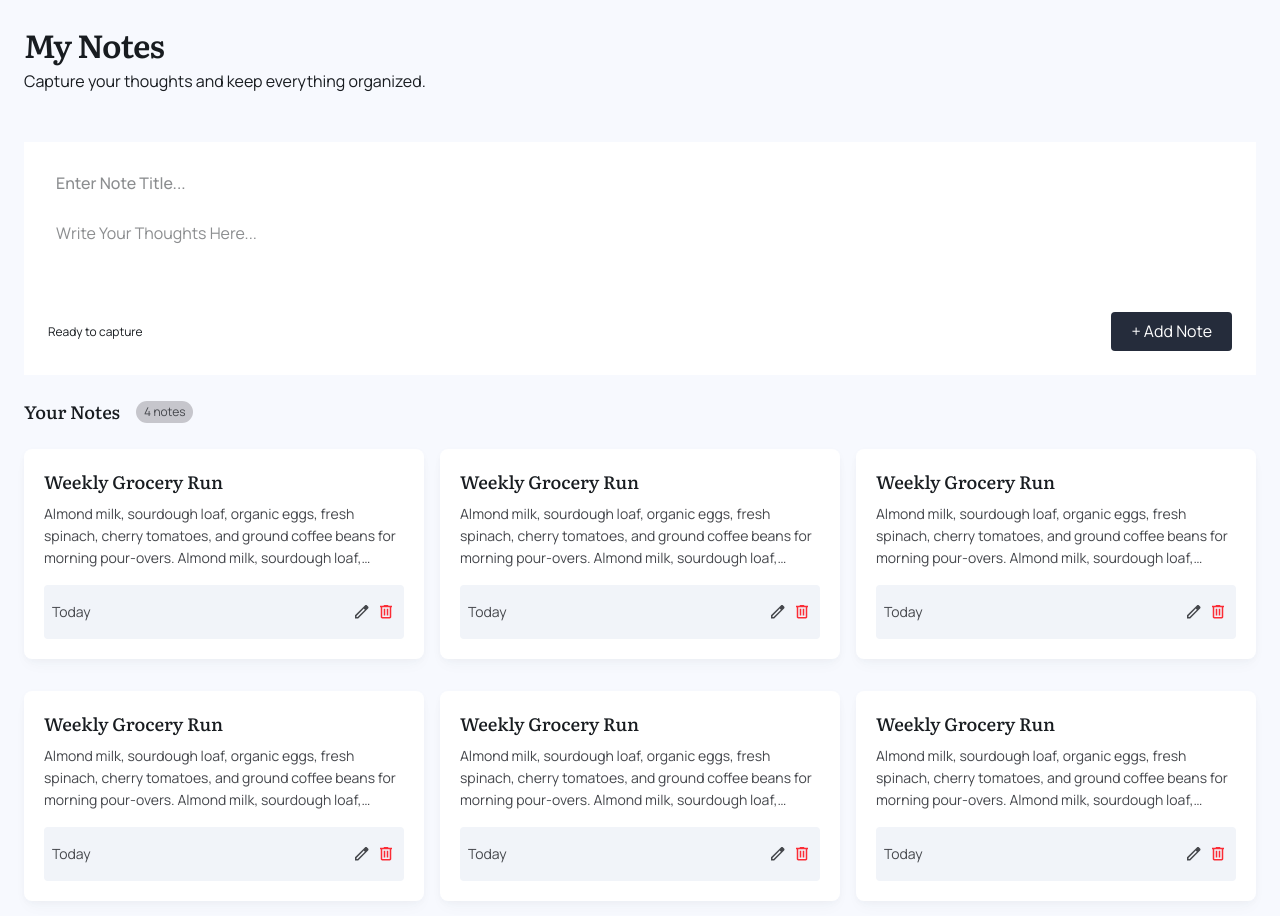
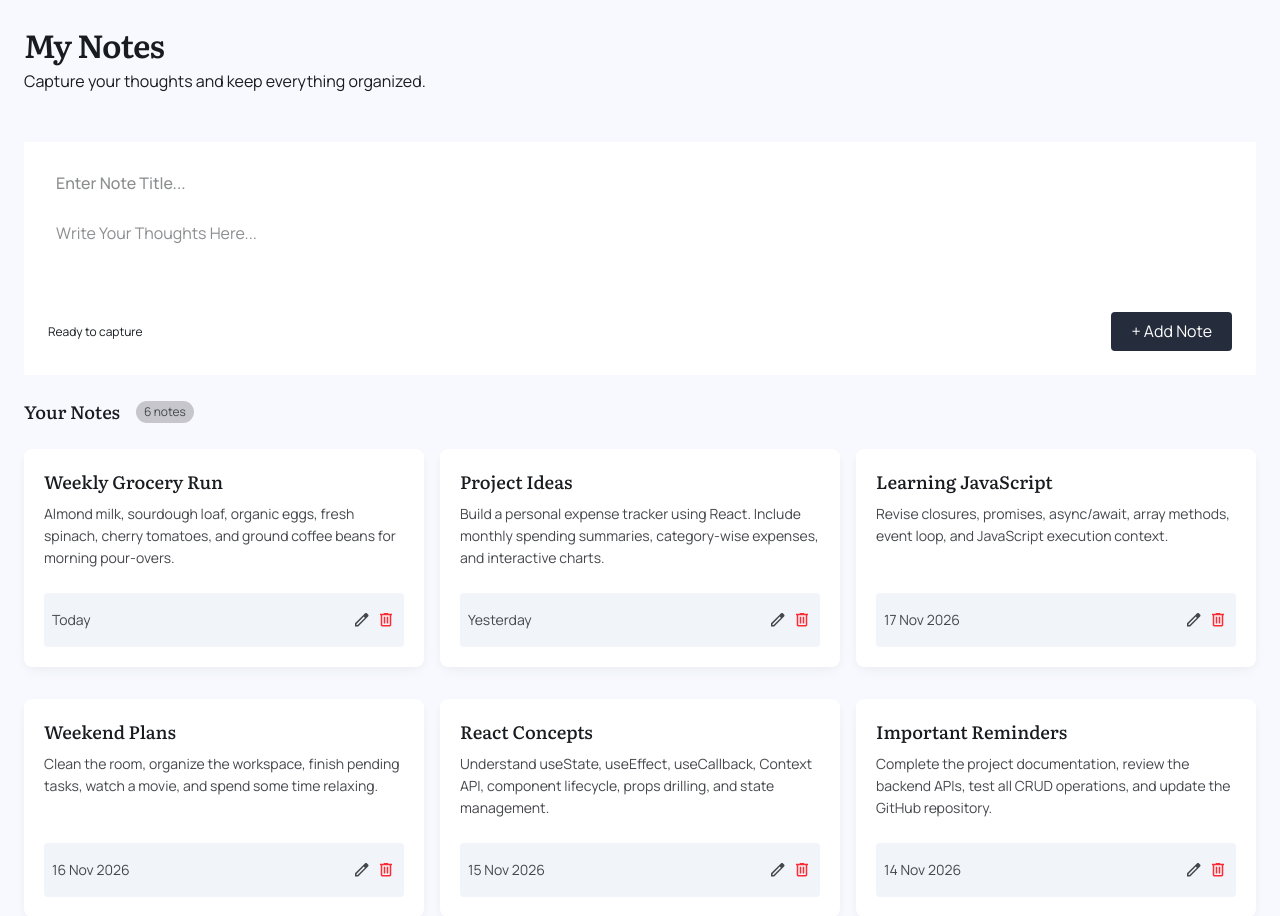
Before and after one commit to RitikGarg89/mern-notes-app, a React app in the folder frontend/: page / in a window 1280 px wide. Shown: the top 916 px of the page. Built offline with nearby package versions, Linux system fonts and the light colour scheme; the HTML template or start-up script is replaced by a standard one.

Commit message:
feat: add AddNote, NoteCard components and Home page view

```diff
--- a/frontend/src/components/AddNote.jsx
+++ b/frontend/src/components/AddNote.jsx
@@ -1,17 +1,39 @@
-import React from 'react'
+import React, { useState } from 'react'
 
 function AddNote() {
+
+    const [title, setTitle] = useState("");
+    const [description, setDescription] = useState("");
+
+    const handleSubmit = (e) => {
+        e.preventDefault();
+        if (!title.trim() || !description.trim()) {
+            return
+        }
+        const note = {
+            title,
+            description
+        }
+        setTitle('')
+        setDescription('')
+        console.log(note)
+    }
+
     return (
         <div className='max-w-full bg-surface p-space-lg'>
-            <form className='flex flex-col gap-space-md'>
+            <form onSubmit={handleSubmit} className='flex flex-col gap-space-md'>
                 <input
                     type="text"
+                    value={title}
+                    onChange={(e) => setTitle(e.target.value)}
                     className='text-headline-sm p-space-sm font-headline outline-none'
                     placeholder='Enter Note Title...'
 
                 />
                 <textarea
                     type="text"
+                    value={description}
+                    onChange={(e) => setDescription(e.target.value)}
                     className='text-body-lg p-space-sm font-sans resize-none h-20 outline-none'
                     placeholder='Write Your Thoughts Here...'
                 />
--- a/frontend/src/components/NoteCard.jsx
+++ b/frontend/src/components/NoteCard.jsx
@@ -1,19 +1,42 @@
 import React from 'react'
 
-function NoteCard() {
+function NoteCard({ id, title, description, createdAt }) {
+
+    function formatDate(dateString) {
+        const date = new Date(dateString);
+        const today = new Date();
+
+        const yesterday = new Date();
+        yesterday.setDate(today.getDate() - 1);
+
+        // Remove time and compare calendar dates
+        const format = (d) =>
+            `${d.getFullYear()}-${d.getMonth()}-${d.getDate()}`;
+
+        if (format(date) === format(today)) {
+            return "Today";
+        }
+
+        if (format(date) === format(yesterday)) {
+            return "Yesterday";
+        }
+
+        return new Intl.DateTimeFormat("en-IN", {
+            day: "numeric",
+            month: "short",
+            year: "numeric",
+        }).format(date);
+    }
+
+
     return (
-        <div className='bg-surface gap-space-sm mb-space-md rounded-lg shadow-card p-5'>
+        <div className='bg-surface gap-space-sm mb-space-md rounded-lg shadow-card p-5 flex flex-col justify-between'>
             <div className='flex flex-col gap-space-sm mb-space-md'>
-                <p className='font-headline text-headline-sm'>Weekly Grocery Run</p>
-                <p className='text-text-muted text-body-md  line-clamp-3'>Almond milk, sourdough loaf, organic eggs,
-                    fresh spinach, cherry tomatoes, and ground
-                    coffee beans for morning pour-overs.
-                    Almond milk, sourdough loaf, organic eggs,
-                    fresh spinach, cherry tomatoes, and ground
-                    coffee beans for morning pour-overs.</p>
+                <p className='font-headline text-headline-sm'>{title}</p>
+                <p className='text-text-muted text-body-md  line-clamp-3'>{description}</p>
             </div>
             <div className='py-space-md px-space-sm  bg-surface-low rounded-button flex justify-between items-center' >
-                <span className='text-text-muted text-body-md'>Today</span>
+                <span className='text-text-muted text-body-md'>{formatDate(createdAt)}</span>
                 <div className=' flex gap-1'>
                     <div className='h-full w-5 flex items-center justify-center'>
                         <svg width="14" height="14" viewBox="0 0 14 14" fill="none" xmlns="http://www.w3.org/2000/svg">
--- a/frontend/src/pages/Home.jsx
+++ b/frontend/src/pages/Home.jsx
@@ -4,6 +4,52 @@ import AddNote from '../components/AddNote'
 import NoteCard from '../components/NoteCard'
 
 function Home() {
+
+    const sampleNotes = [
+        {
+            id: 1,
+            title: "Weekly Grocery Run",
+            description:
+                "Almond milk, sourdough loaf, organic eggs, fresh spinach, cherry tomatoes, and ground coffee beans for morning pour-overs.",
+            createdAt: "2026-11-19",
+        },
+        {
+            id: 2,
+            title: "Project Ideas",
+            description:
+                "Build a personal expense tracker using React. Include monthly spending summaries, category-wise expenses, and interactive charts.",
+            createdAt: "2026-11-18",
+        },
+        {
+            id: 3,
+            title: "Learning JavaScript",
+            description:
+                "Revise closures, promises, async/await, array methods, event loop, and JavaScript execution context.",
+            createdAt: "2026-11-17",
+        },
+        {
+            id: 4,
+            title: "Weekend Plans",
+            description:
+                "Clean the room, organize the workspace, finish pending tasks, watch a movie, and spend some time relaxing.",
+            createdAt: "2026-11-16",
+        },
+        {
+            id: 5,
+            title: "React Concepts",
+            description:
+                "Understand useState, useEffect, useCallback, Context API, component lifecycle, props drilling, and state management.",
+            createdAt: "2026-11-15",
+        },
+        {
+            id: 6,
+            title: "Important Reminders",
+            description:
+                "Complete the project documentation, review the backend APIs, test all CRUD operations, and update the GitHub repository.",
+            createdAt: "2026-11-14",
+        },
+    ];
+
     return (
         <div className='flex flex-col gap-gutter-mobile md:gap-gutter '>
             <header>
@@ -13,15 +59,10 @@ function Home() {
                 <AddNote />
                 <div className='flex items-center gap-space-md '>
                     <h2 className='text-headline-sm font-headline'>Your Notes</h2>
-                    <span className='text-body-sm font-sans bg-border text-text-muted py-0.5 rounded-full px-2'>4 notes</span>
+                    <span className='text-body-sm font-sans bg-border text-text-muted py-0.5 rounded-full px-2'>{sampleNotes.length} notes</span>
                 </div>
                 <div className='grid-cols-1 gap-space-md md:grid-cols-2 lg:grid-cols-3 grid '>
-                    <NoteCard />
-                    <NoteCard />
-                    <NoteCard />
-                    <NoteCard />
-                    <NoteCard />
-                    <NoteCard />
+                    {sampleNotes.map(note => <NoteCard key={note.id} title={note.title} description={note.description} createdAt={note.createdAt} />)}
                 </div>
             </main >
         </div >
```
